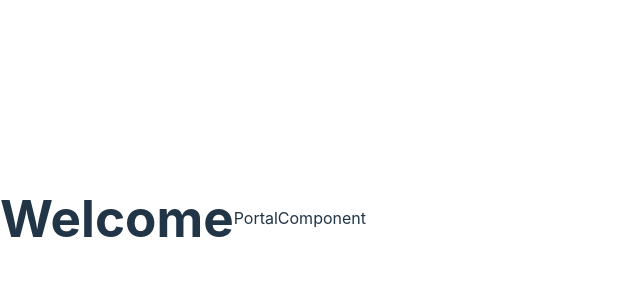
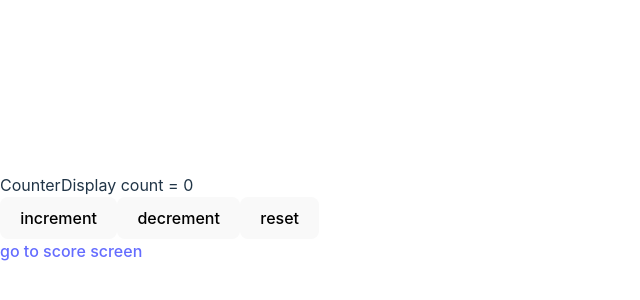
Before and after one commit to binmile/nitin-project-1, a React (Vite) app: page / in a window 1280 px wide. Shown: the part 182-482 px from the top of the page, without its empty margins (0-640 px from the left). Built offline with nearby package versions, Linux system fonts and the light colour scheme.

Commit message:
toolkit-demo implenented

```diff
--- a/package.json
+++ b/package.json
@@ -10,8 +10,11 @@
     "preview": "vite preview"
   },
   "dependencies": {
+    "@reduxjs/toolkit": "^1.9.5",
     "react": "^18.2.0",
-    "react-dom": "^18.2.0"
+    "react-dom": "^18.2.0",
+    "react-redux": "^8.1.2",
+    "react-router-dom": "^6.15.0"
   },
   "devDependencies": {
     "@types/react": "^18.2.15",
--- a/src/App.tsx
+++ b/src/App.tsx
@@ -1,11 +1,24 @@
+/* eslint-disable @typescript-eslint/no-unsafe-assignment */
 import React from 'react';
 import Welcome from './components/Welcome';
 import {PortalComponent} from './components/PortalComponent';
-
+import {Provider} from 'react-redux';
+import {store} from './App/store';
+import {CounterDisplay} from './components/Counter/CounterDisplay';
+import {CounterController} from './components/Counter/CounterController';
+import {BrowserRouter, Route, Routes} from 'react-router-dom';
+import {HomeScreen} from './screens/Home/HomeScreen';
+import ScoreScreen from './screens/Score/ScoreScreen';
 function App() {
 	return <div className='app'>
-		<Welcome/>
-		<PortalComponent/>
+		<Provider store={store}>
+			<BrowserRouter>
+				<Routes>
+					<Route path='/' element={<HomeScreen/>}/>
+					<Route path='score' element={<ScoreScreen/>}/>
+				</Routes>
+			</BrowserRouter>
+		</Provider>
 	</div>;
 }
 
--- /dev/null
+++ b/src/App/store.ts
@@ -0,0 +1,16 @@
+/* eslint-disable @typescript-eslint/no-unsafe-assignment */
+/* eslint-disable @typescript-eslint/no-unsafe-call */
+
+import {configureStore} from '@reduxjs/toolkit';
+import counterReducer from '../feature/counter/counterSlice';
+
+export const store = configureStore({
+	reducer: {
+		counter: counterReducer,
+	},
+});
+
+// Infer the `RootState` and `AppDispatch` types from the store itself
+export type RootState = ReturnType<typeof store.getState>;
+// Inferred type: {posts: PostsState, comments: CommentsState, users: UsersState}
+export type AppDispatch = typeof store.dispatch;
--- /dev/null
+++ b/src/components/Counter/CounterController.tsx
@@ -0,0 +1,16 @@
+/* eslint-disable @typescript-eslint/no-unsafe-return */
+/* eslint-disable @typescript-eslint/no-unsafe-call */
+
+import React from 'react';
+import {useDispatch} from 'react-redux';
+import {decrement, increment, reset} from '../../feature/counter/counterSlice';
+
+export const CounterController = () => {
+	const dispatch = useDispatch();
+	return (<div>
+		<button onClick={() => dispatch(increment())}>increment</button>
+		<button onClick={() => dispatch(decrement())}>decrement</button>
+		<button onClick={() => dispatch(reset())}>reset</button>
+	</div>
+	);
+};
--- /dev/null
+++ b/src/components/Counter/CounterDisplay.tsx
@@ -0,0 +1,13 @@
+/* eslint-disable react/react-in-jsx-scope */
+/* eslint-disable @typescript-eslint/no-unsafe-assignment */
+/* eslint-disable @typescript-eslint/no-unsafe-return */
+
+import {useSelector} from 'react-redux';
+import {type RootState} from '../../App/store';
+
+export const CounterDisplay = () => {
+	const count = useSelector((state: RootState) => state.counter.value);
+	return (
+		<div>CounterDisplay count = {count}</div>
+	);
+};
--- /dev/null
+++ b/src/feature/counter/counterSlice.ts
@@ -0,0 +1,35 @@
+/* eslint-disable @typescript-eslint/no-unsafe-assignment */
+/* eslint-disable @typescript-eslint/no-unsafe-call */
+/* eslint-disable @typescript-eslint/restrict-plus-operands */
+
+import {createSlice} from '@reduxjs/toolkit';
+import type {PayloadAction} from '@reduxjs/toolkit';
+
+export type CounterState = {
+	value: number;
+};
+
+const initialState: CounterState = {
+	value: 0,
+};
+
+export const counterSlice = createSlice({
+	name: 'counter',
+	initialState,
+	reducers: {
+		increment(state) {
+			state.value += 1;
+		},
+		decrement(state) {
+			state.value -= 1;
+		},
+		reset(state) {
+			return initialState;
+		},
+	},
+});
+
+// Action creators are generated for each case reducer function
+export const {increment, decrement, reset} = counterSlice.actions;
+
+export default counterSlice.reducer;
--- /dev/null
+++ b/src/screens/Home/HomeScreen.tsx
@@ -0,0 +1,12 @@
+import React from 'react';
+import {CounterDisplay} from '../../components/Counter/CounterDisplay';
+import {CounterController} from '../../components/Counter/CounterController';
+import {Link} from 'react-router-dom';
+
+export const HomeScreen = () => (
+	<div>
+		<CounterDisplay/>
+		<CounterController/>
+		<Link to='/score'>go to score screen</Link>
+	</div>
+);
--- /dev/null
+++ b/src/screens/Score/ScoreScreen.tsx
@@ -0,0 +1,12 @@
+import React from 'react';
+import {CounterDisplay} from '../../components/Counter/CounterDisplay';
+import {Link} from 'react-router-dom';
+
+const ScoreScreen = () => (
+	<div>
+		<CounterDisplay/>
+		<Link to='/'>return to Home Screen</Link>
+	</div>
+);
+
+export default ScoreScreen;
```
Also changed, not shown: src/main.tsx (+8 -8 lines), 1 other file (tests, documents, lock files or other folders).
